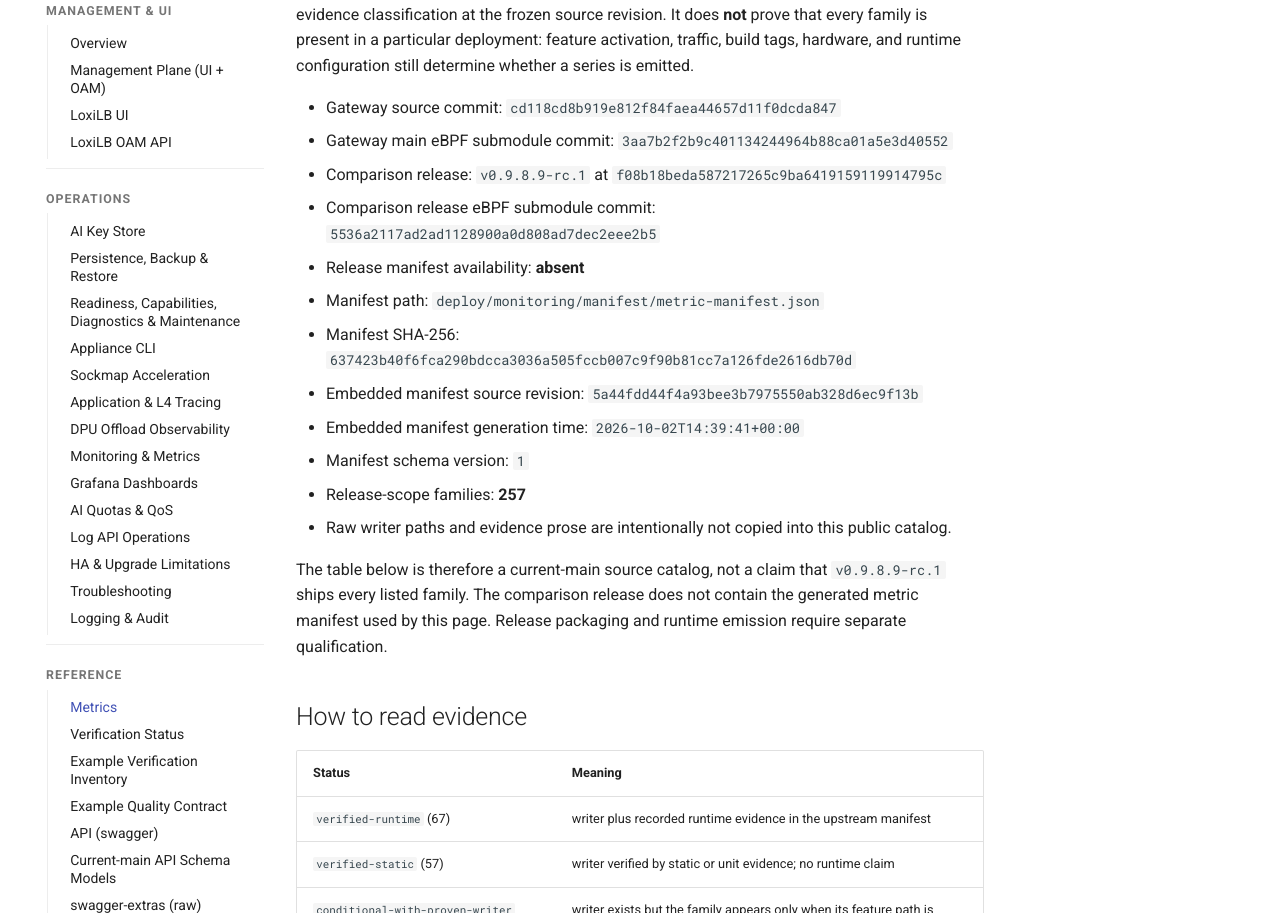
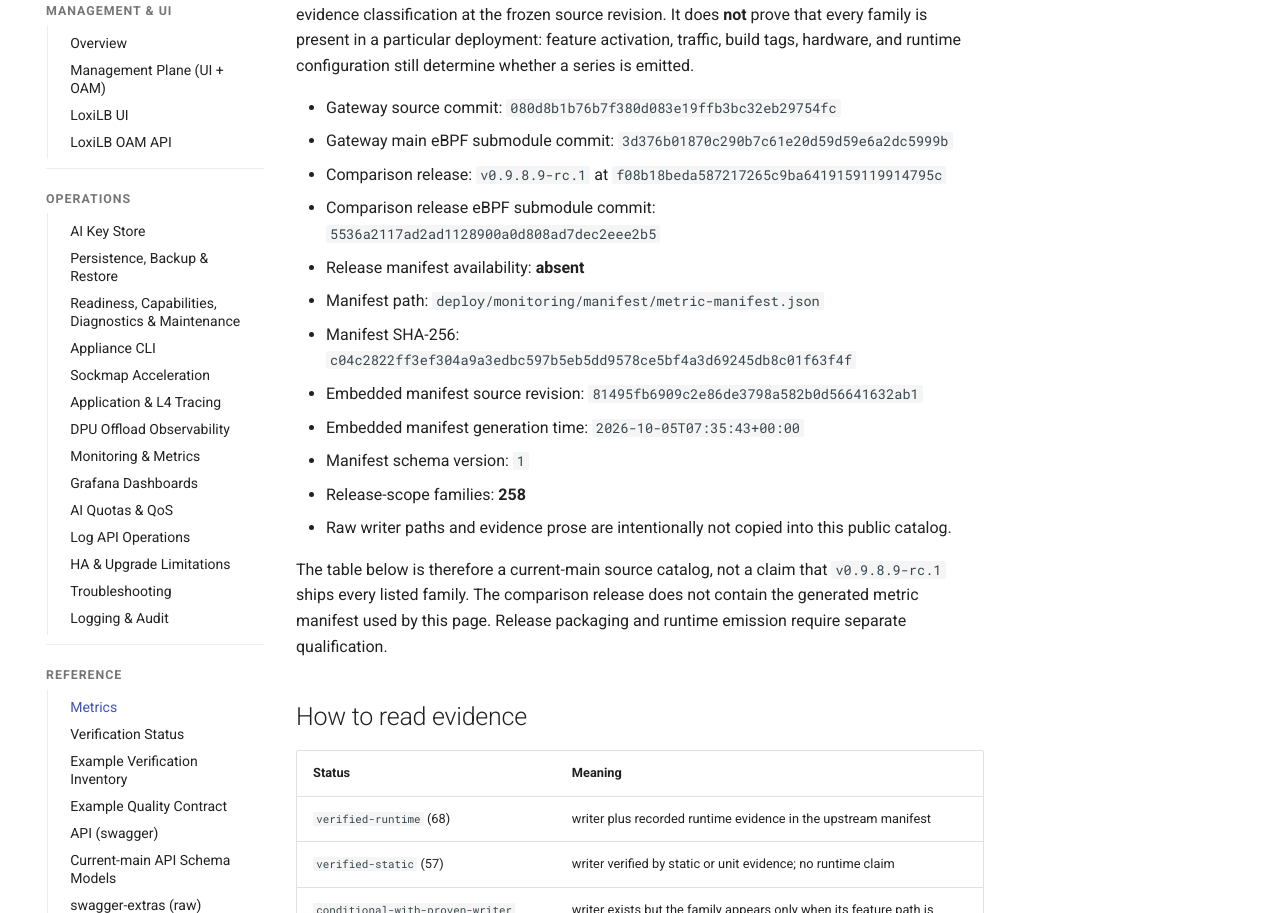
Before and after one commit to loxilb-io/loxilbdocs-inference-gateway, an MkDocs documentation site: the page built from docs/reference/metrics.md, in a window 1280 px wide and 1400 px high. Shown: the part 229-1142 px from the top of the window. Built offline with MkDocs 1.6.1 and Material for MkDocs 9.7.7, drawn with Linux system fonts in a browser that asks for light colours; comment, search, counter and statistics services are not loaded; the version menu is left out; some of the changed text lies outside the part shown.

Commit message:
docs: sync the gateway contract to gateway main 080d8b1b and document pd_prefill_timeout_sec (#43)
The gateway merged two contract changes after the last sync (cd118cd8):
the half-close default mode and the per-rule P/D prefill timeout.

Sync, generated from gateway 080d8b1b:
- tracked contract: swagger (HalfCloseConfig, LoadbalanceEntry), metric
  manifest (258 release-scope families, one added:
  loxilb_proxy_halfclose_hold_default_mode), datapath submodule pin
- the two generated reference pages and the pinned values of the
  contract test
- example inventory line numbers, moved by the page edits below

Pages, for the new service argument pd_prefill_timeout_sec (0..3600
seconds, 0 = process default, requires P/D):
- configuration reference and the P/D page: one row each
- configuration tuning: one row, and a pointer from the two
  LLB_PD_PREFILL_TIMEOUT_SEC rows
- troubleshooting: the 504 pd_prefill_timeout fix names the per-rule
  argument first

Signed-off-by: NLX-SeokHwanKong <76096751+NLX-SeokHwanKong@users.noreply.github.com>

```diff
--- a/docs/reference/metrics.md
+++ b/docs/reference/metrics.md
@@ -7,17 +7,17 @@
 deployment: feature activation, traffic, build tags, hardware, and runtime
 configuration still determine whether a series is emitted.
 
-- Gateway source commit: `cd118cd8b919e812f84faea44657d11f0dcda847`
-- Gateway main eBPF submodule commit: `3aa7b2f2b9c401134244964b88ca01a5e3d40552`
+- Gateway source commit: `080d8b1b76b7f380d083e19ffb3bc32eb29754fc`
+- Gateway main eBPF submodule commit: `3d376b01870c290b7c61e20d59d59e6a2dc5999b`
 - Comparison release: `v0.9.8.9-rc.1` at `f08b18beda587217265c9ba6419159119914795c`
 - Comparison release eBPF submodule commit: `5536a2117ad2ad1128900a0d808ad7dec2eee2b5`
 - Release manifest availability: **absent**
 - Manifest path: `deploy/monitoring/manifest/metric-manifest.json`
-- Manifest SHA-256: `637423b40f6fca290bdcca3036a505fccb007c9f90b81cc7a126fde2616db70d`
-- Embedded manifest source revision: `5a44fdd44f4a93bee3b7975550ab328d6ec9f13b`
-- Embedded manifest generation time: `2026-10-02T14:39:41+00:00`
+- Manifest SHA-256: `c04c2822ff3ef304a9a3edbc597b5eb5dd9578ce5bf4a3d69245db8c01f63f4f`
+- Embedded manifest source revision: `81495fb6909c2e86de3798a582b0d56641632ab1`
+- Embedded manifest generation time: `2026-10-05T07:35:43+00:00`
 - Manifest schema version: `1`
-- Release-scope families: **257**
+- Release-scope families: **258**
 - Raw writer paths and evidence prose are intentionally not copied into this public catalog.
 
 The table below is therefore a current-main source catalog, not a claim
@@ -29,7 +29,7 @@
 
 | Status | Meaning |
 | --- | --- |
-| `verified-runtime` (67) | writer plus recorded runtime evidence in the upstream manifest |
+| `verified-runtime` (68) | writer plus recorded runtime evidence in the upstream manifest |
 | `verified-static` (57) | writer verified by static or unit evidence; no runtime claim |
 | `conditional-with-proven-writer` (69) | writer exists but the family appears only when its feature path is active |
 | `writer-mapped` (64) | writer source is mapped; runtime emission was not verified |
```
Also changed, not shown: other parts of docs/reference/metrics.md (+1 -0 lines), docs/ai-gateway/configuration-reference.md (+1 -0 lines), docs/ai-gateway/pd-disaggregation.md (+1 -0 lines), docs/operations/troubleshooting.md (+1 -1 lines), docs/reference/api-schema-models.md (+4 -4 lines), docs/use-cases/configuration-tuning.md (+3 -2 lines), 3 other files.
